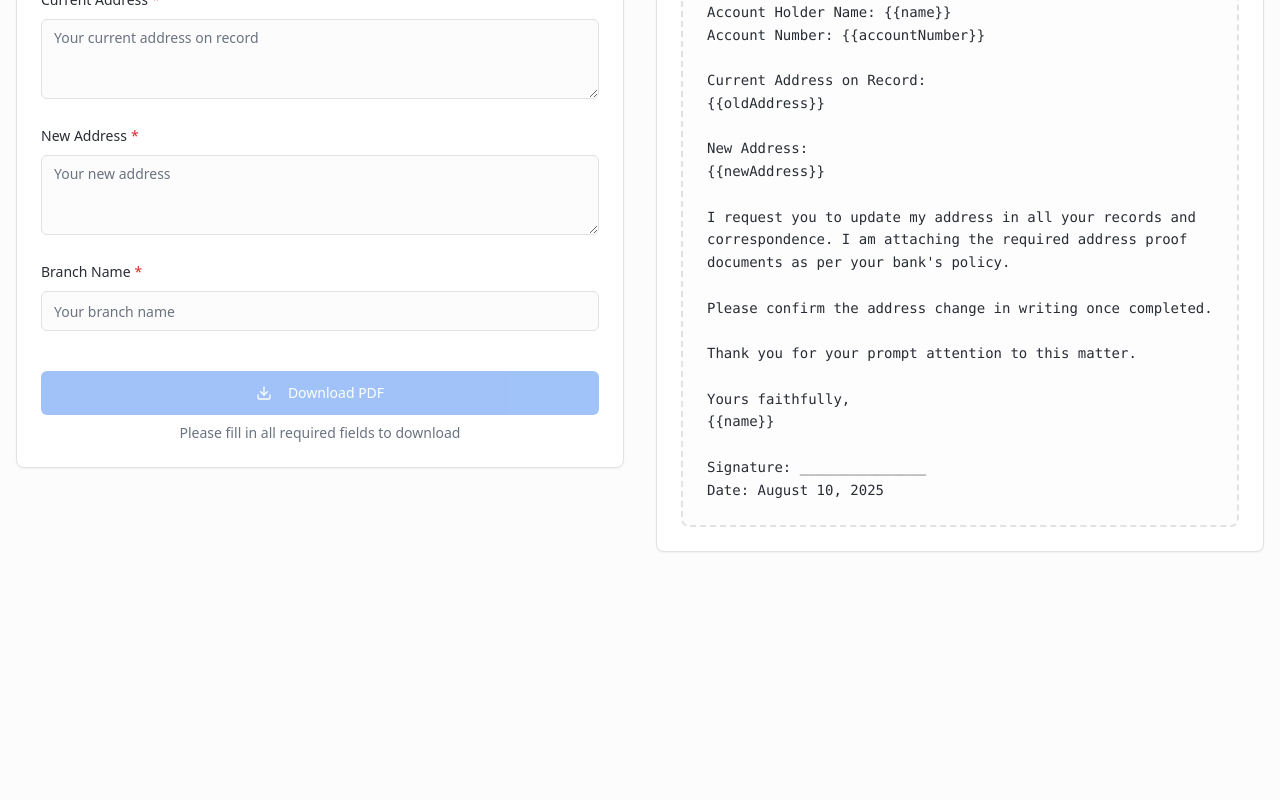
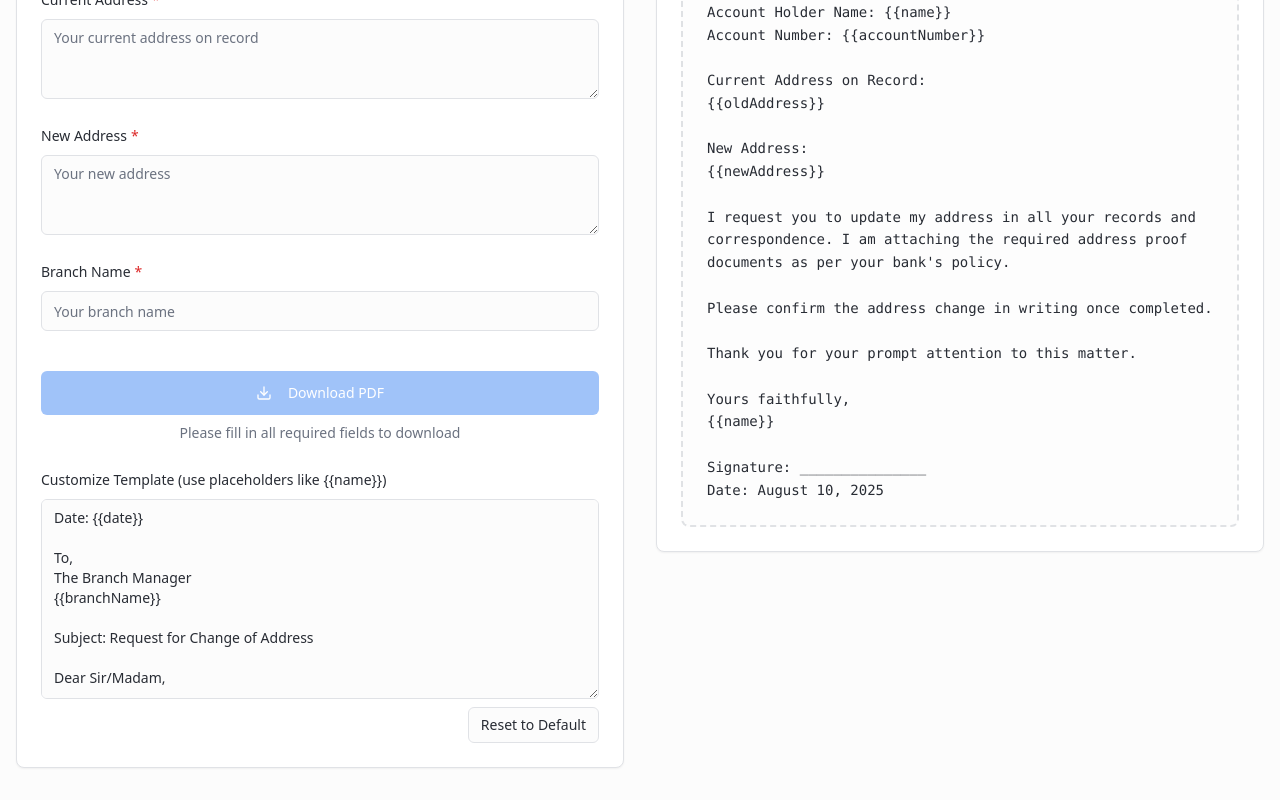
Before and after one commit to tejusexe/letterhub-70, a React (Vite) app: page /letter/address-change in a window 1280 px wide. Shown: the part 657-1457 px from the top of the page. Before the commit the page ends 1241 px from the top, so only its background shows below. Built offline with nearby package versions, Linux system fonts and the light colour scheme.

Commit message:
Add edit template option
Allow users to edit the letter template.

```diff
--- a/src/pages/LetterGenerator.tsx
+++ b/src/pages/LetterGenerator.tsx
@@ -19,6 +19,8 @@ const LetterGenerator = () => {
   const { toast } = useToast();
   const [formData, setFormData] = useState<LetterData>({});
   const [previewContent, setPreviewContent] = useState('');
+  const [isEditingTemplate, setIsEditingTemplate] = useState(false);
+  const [customTemplate, setCustomTemplate] = useState<string>('');
 
   const letterTemplate = id ? getLetterById(id) : null;
 
@@ -40,10 +42,11 @@ const LetterGenerator = () => {
         }
       });
 
-      const content = generateLetter(letterTemplate.template, processedData);
+      const templateToUse = customTemplate || letterTemplate.template;
+      const content = generateLetter(templateToUse, processedData);
       setPreviewContent(content);
     }
-  }, [formData, letterTemplate]);
+  }, [formData, letterTemplate, customTemplate]);
 
   const handleInputChange = (fieldId: string, value: string) => {
     setFormData(prev => ({
@@ -182,7 +185,26 @@ const LetterGenerator = () => {
                       Please fill in all required fields to download
                     </p>
                   )}
+
+                  {/* Template Editor */}
+                  <div className="mt-6 space-y-2">
+                    <Label htmlFor="template-editor" className="text-sm font-medium">
+                      Customize Template (use placeholders like {"{{name}}"})
+                    </Label>
+                    <Textarea
+                      id="template-editor"
+                      className="min-h-[200px]"
+                      value={customTemplate || letterTemplate.template}
+                      onChange={(e) => setCustomTemplate(e.target.value)}
+                    />
+                    <div className="flex justify-end">
+                      <Button type="button" variant="outline" size="sm" onClick={() => setCustomTemplate('')}>
+                        Reset to Default
+                      </Button>
+                    </div>
+                  </div>
                 </div>
+
               </CardContent>
             </Card>
           </div>
```
